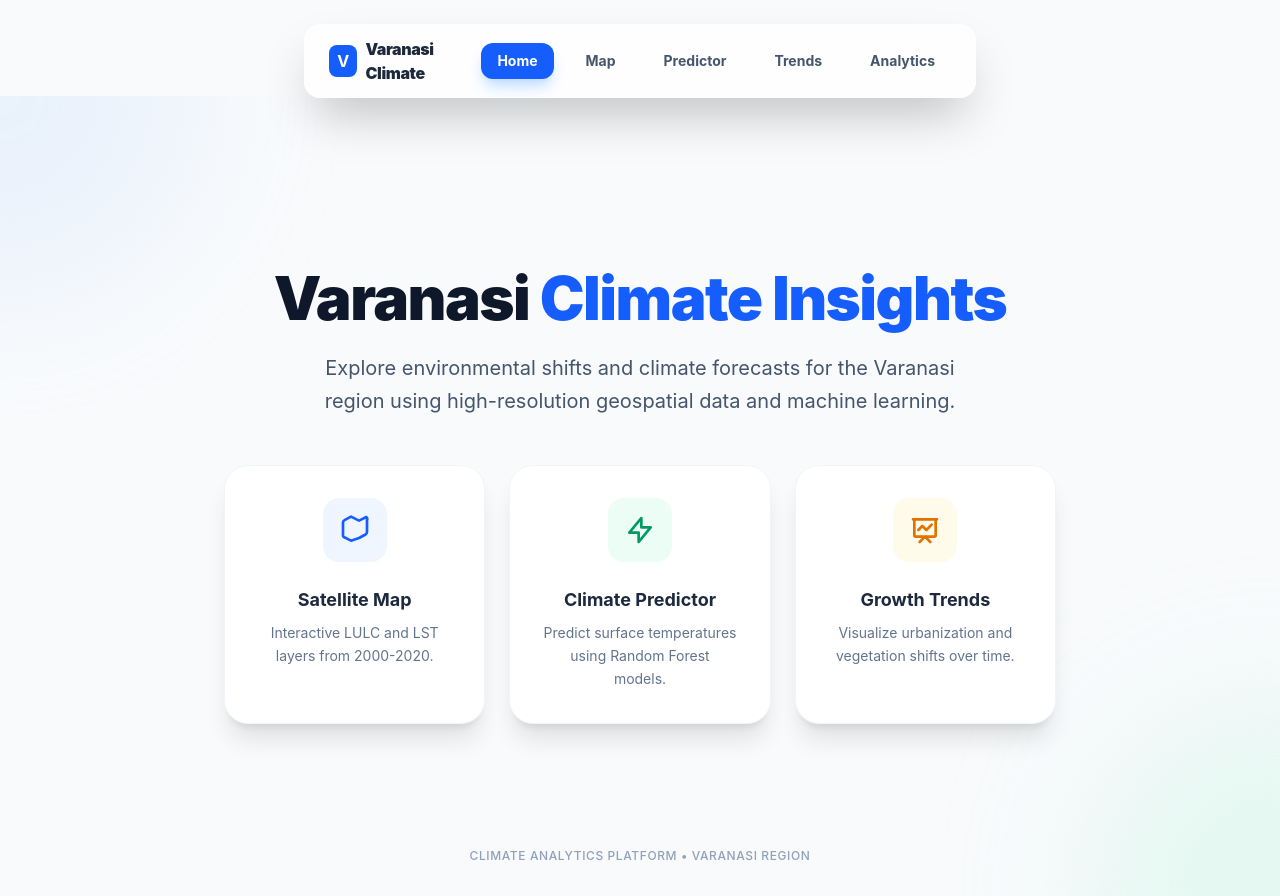
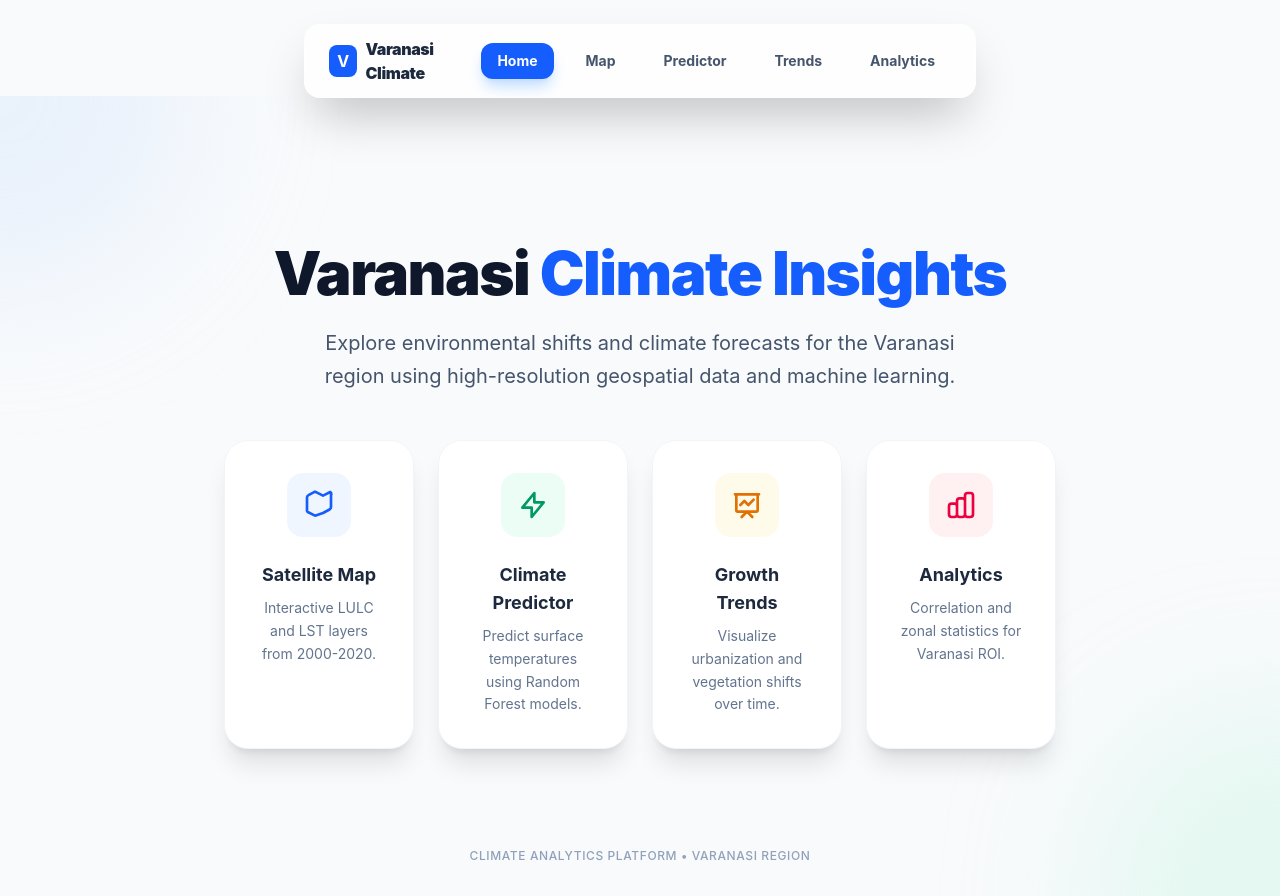
Before and after one commit to ritwik-69/ugp, a React (Vite) app: page / in a window 1280 px wide. Built offline with nearby package versions, Linux system fonts and the light colour scheme.

Commit message:
Update LULC images to PNG, add Analytics link to Home, and rename title to Kashi Temp Hub

```diff
--- a/index.html
+++ b/index.html
@@ -4,7 +4,7 @@
     <meta charset="UTF-8" />
     <link rel="icon" type="image/svg+xml" href="/favicon.svg" />
     <meta name="viewport" content="width=device-width, initial-scale=1.0" />
-    <title>ugp</title>
+    <title>Kashi Temp Hub</title>
   </head>
   <body>
     <div id="root"></div>
--- a/src/components/AnalyticsDashboard.tsx
+++ b/src/components/AnalyticsDashboard.tsx
@@ -32,11 +32,12 @@ const LULCImage: React.FC<{ year: number }> = ({ year }) => {
 
   return (
     <div className="w-full h-full relative group bg-white">
-      <img
-        src={getImage()}
-        alt={`LULC Map ${year}`}
-        className="w-full h-full object-cover transition-transform duration-500 group-hover:scale-110"
-      />
+    <img
+    src={getImage()}
+    alt={`LULC Map ${year}`}
+    className="w-full h-full object-contain transition-transform duration-500 group-hover:scale-110"
+    />
+
       <div className="absolute inset-0 bg-black/0 group-hover:bg-black/5 transition-colors duration-300" />
     </div>
   );
--- a/src/components/Home.tsx
+++ b/src/components/Home.tsx
@@ -16,7 +16,7 @@ const Home: React.FC = () => {
           Explore environmental shifts and climate forecasts for the Varanasi region using high-resolution geospatial data and machine learning.
         </p>
 
-        <div className="grid grid-cols-1 md:grid-cols-3 gap-6">
+        <div className="grid grid-cols-1 md:grid-cols-4 gap-6">
           <Link to="/map" className="group p-8 bg-white rounded-3xl shadow-xl hover:shadow-2xl transition-all border border-slate-100 flex flex-col items-center">
             <div className="w-16 h-16 bg-blue-50 text-blue-600 rounded-2xl flex items-center justify-center mb-6 group-hover:scale-110 transition-transform">
               <svg xmlns="http://www.w3.org/2000/svg" className="h-8 w-8" fill="none" viewBox="0 0 24 24" stroke="currentColor">
@@ -46,6 +46,16 @@ const Home: React.FC = () => {
             <h3 className="text-lg font-bold text-slate-800 mb-2">Growth Trends</h3>
             <p className="text-sm text-slate-500 text-center leading-relaxed">Visualize urbanization and vegetation shifts over time.</p>
           </Link>
+
+          <Link to="/analytics" className="group p-8 bg-white rounded-3xl shadow-xl hover:shadow-2xl transition-all border border-slate-100 flex flex-col items-center">
+            <div className="w-16 h-16 bg-rose-50 text-rose-600 rounded-2xl flex items-center justify-center mb-6 group-hover:scale-110 transition-transform">
+              <svg xmlns="http://www.w3.org/2000/svg" className="h-8 w-8" fill="none" viewBox="0 0 24 24" stroke="currentColor">
+                <path strokeLinecap="round" strokeLinejoin="round" strokeWidth={2} d="M9 19v-6a2 2 0 00-2-2H5a2 2 0 00-2 2v6a2 2 0 002 2h2a2 2 0 002-2zm0 0V9a2 2 0 012-2h2a2 2 0 012 2v10m-6 0a2 2 0 002 2h2a2 2 0 002-2m0 0V5a2 2 0 012-2h2a2 2 0 012 2v14a2 2 0 01-2 2h-2a2 2 0 01-2-2z" />
+              </svg>
+            </div>
+            <h3 className="text-lg font-bold text-slate-800 mb-2">Analytics</h3>
+            <p className="text-sm text-slate-500 text-center leading-relaxed">Correlation and zonal statistics for Varanasi ROI.</p>
+          </Link>
         </div>
       </div>
 
```
